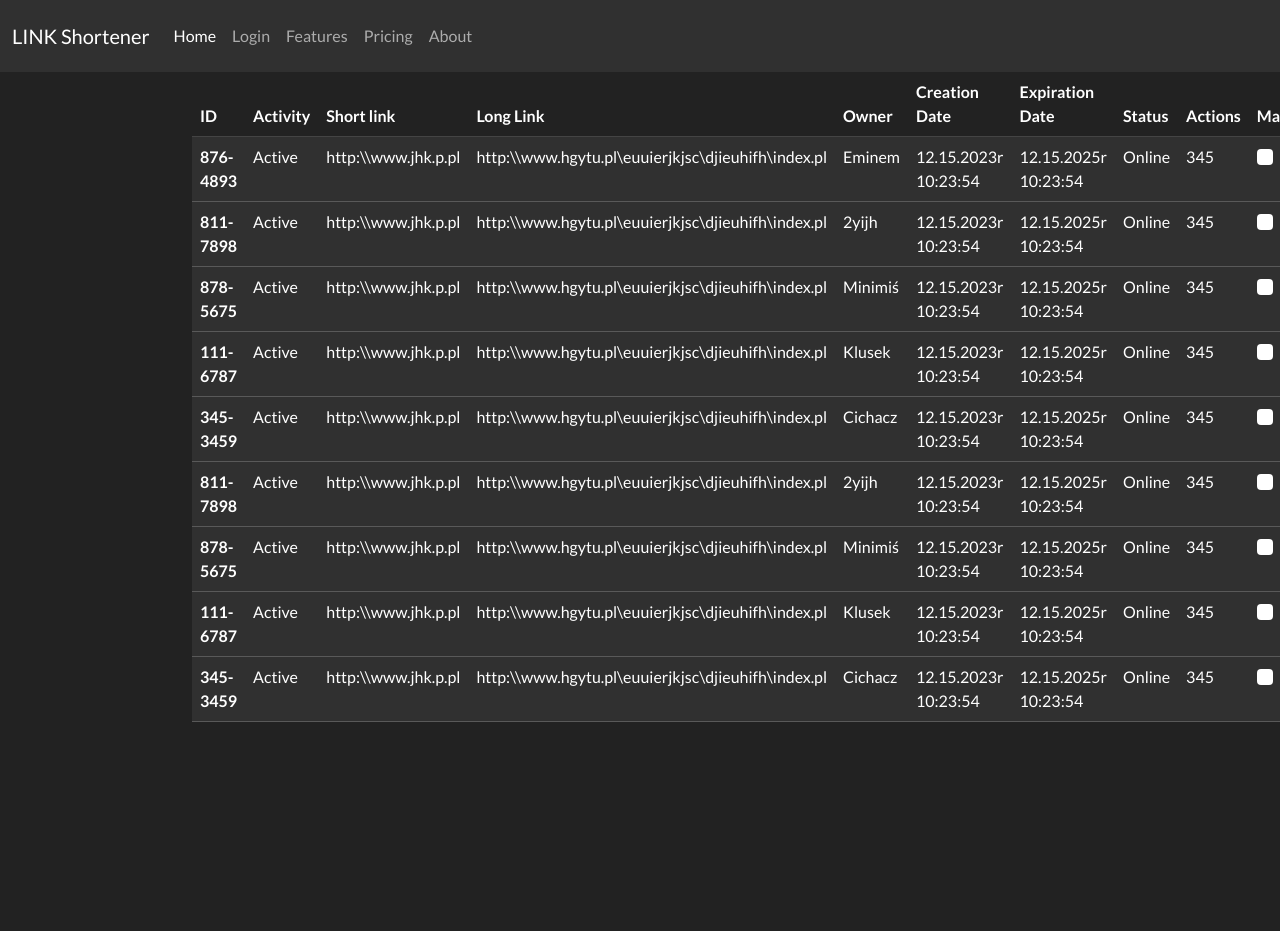
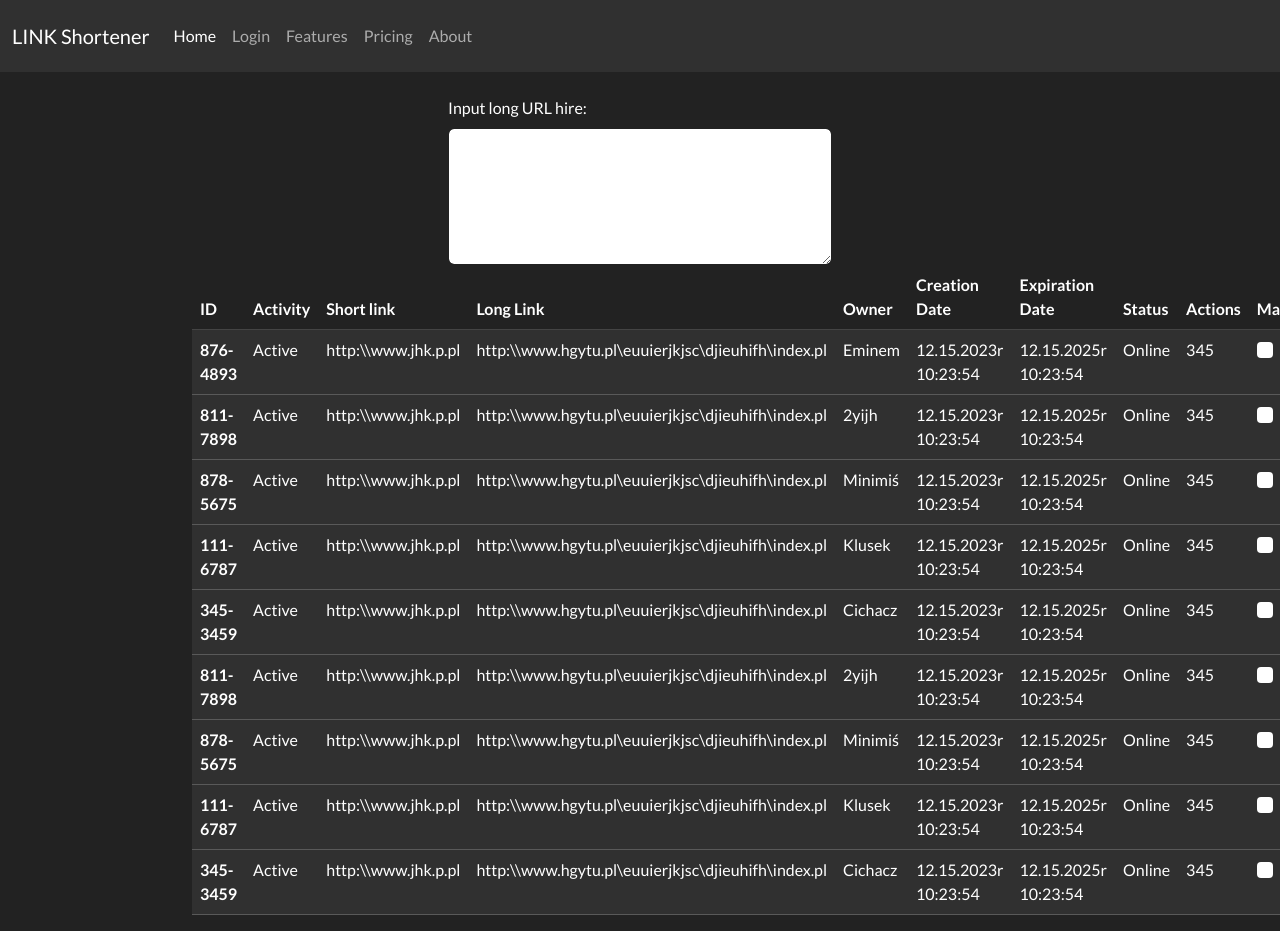
Before and after one commit to Deosen/NXO_1_Link-Shortening, a Vue app in the folder frontend/link-shortener-frontend/: page / in a window 1280 px wide. Shown: the top 931 px of the page. Before the commit the page ends 800 px from the top, so only its background shows below. Built offline with nearby package versions, Linux system fonts and the light colour scheme.

Commit message:
Adding InputLink.vue. Adding InputLink.vue to App.vue

```diff
--- a/frontend/link-shortener-frontend/src/App.vue
+++ b/frontend/link-shortener-frontend/src/App.vue
@@ -1,18 +1,20 @@
 <template>
   <div id="app">
     <Header title="LINK Shortener" />
+    <InputLink />
     <router-view></router-view>
   </div>
 </template>
 
 <script>
 import Header from './components/Header.vue'
+import InputLink from './components/InputLink.vue'
 
 export default {
   name: 'App',
   components: {
     Header,
-
+    InputLink
   }
 }
 </script>
--- /dev/null
+++ b/frontend/link-shortener-frontend/src/components/InputLink.vue
@@ -0,0 +1,56 @@
+<template>
+    <div class="input-link">
+      <label for="exampleTextarea" class="form-label mt-4">Input long URL hire:</label>
+      <textarea class="form-control" id="exampleTextarea" rows="3" style="height: 137px;" v-model="long_url" @keyup.enter="shortenUrl"></textarea>
+    </div>
+</template>
+
+<script setup>
+    import { ref, watch } from 'vue'
+    const long_url = ref('')
+    const shortenUrl = async () => {
+
+        try {
+            const response = await fetch('http://localhost:3000/api/shorten', {
+                    method: 'POST',
+                    headers: {
+                        'Content-Type': 'application/json',
+                    },
+                    body: JSON.stringify({ url: long_url.value })
+                });
+            const data = await response.json();
+            console.log('Shortened URL:', data);
+        } catch (error) {
+            console.error('Error shortening URL:', error);
+        }
+        }
+
+    const validateUrl = (url) => {
+        if (!url) return;
+
+        const invalidChars = url.match(/[^-A-Za-z0-9+&@#/%?=~_|!:,.;]/g);
+        if (invalidChars) {
+        // Create safe text content
+        const invalidCharsList = invalidChars
+            .map(char => `Invalid character: ${char}`)
+            .join(', ');
+        console.warn('Invalid URL characters detected:', invalidCharsList);
+
+        // Use v-model instead of direct DOM manipulation
+        long_url.value = url.replace(/[^-A-Za-z0-9+&@#/%?=~_|!:,.;]/g, '');
+        }
+    }
+
+    watch(long_url, (newValue) => {
+        validateUrl(newValue);
+    });
+</script>
+
+<style>
+    .input-link {
+        position: relative;
+        left: 50%;
+        transform: translateX(-50%);
+        max-width: 30%;
+    }
+</style>
```
